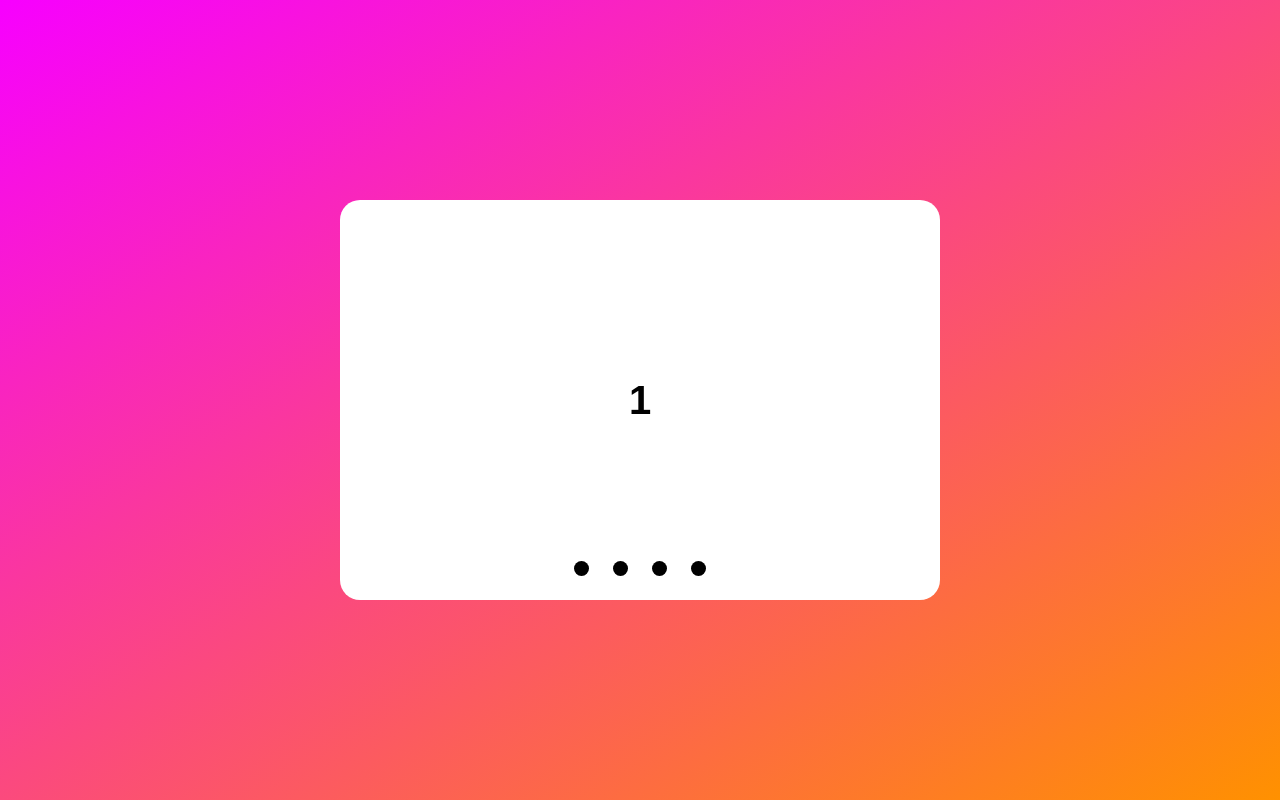
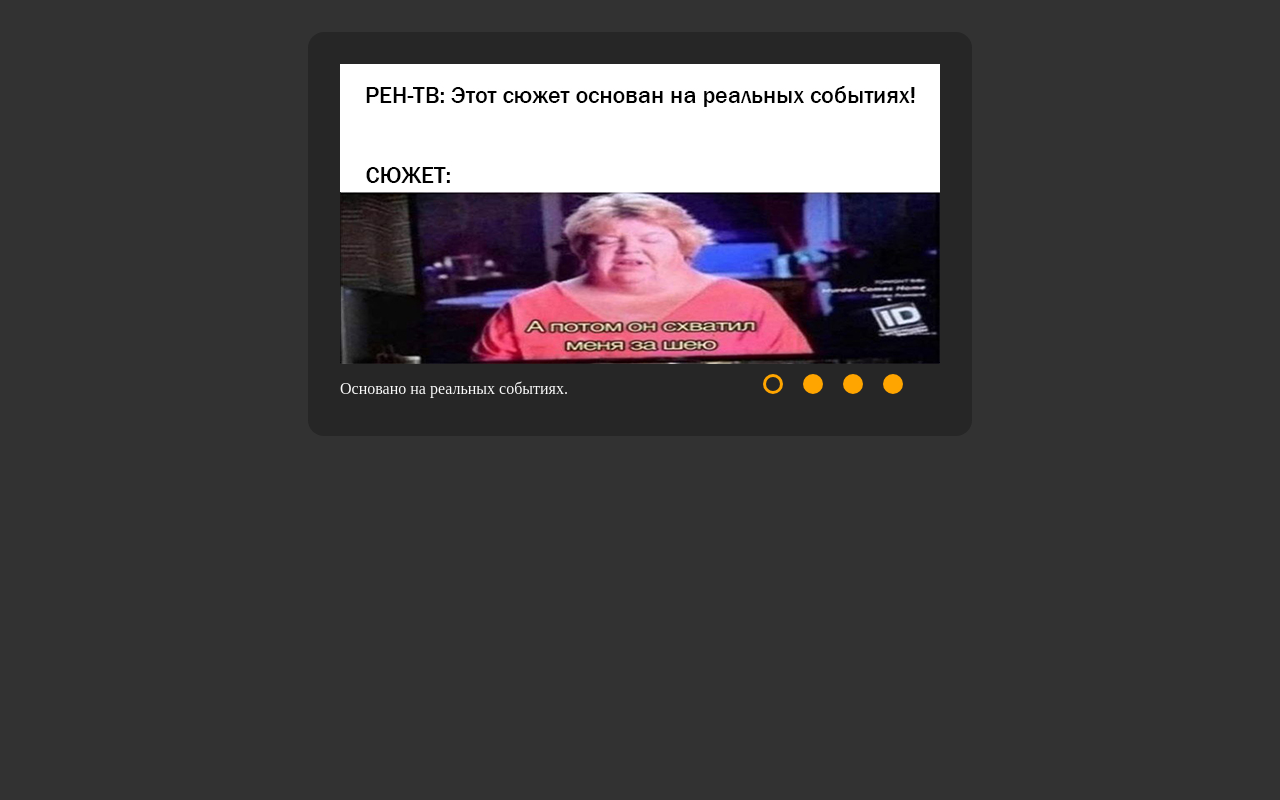
Before and after one commit to Konstantsin-Shumak/cssMemSlider, a plain HTML site: page cssMemSlider/index.html in a window 1280 px wide. Drawn offline with Linux system fonts and the light colour scheme.

Commit message:
feat: add images and work slider (Mon, May 16, 2022 10:02:00 AM)

```diff
--- a/cssMemSlider/css/style.css
+++ b/cssMemSlider/css/style.css
@@ -1,76 +1,173 @@
 html,
 body {
-    height: 100%;
-    margin: 0px;
+    margin: 0;
+    padding: 0;
+    background-color: #323232;
 }
 
-.slider-container {
-    background: linear-gradient(149deg, rgb(247, 0, 255) 0%, rgb(255, 145, 0) 100%);
-    display: flex;
-    align-items: center;
-    justify-content: center;
-    height: 100%;
+.container {
+    background: #262626;
+    margin-left: auto;
+    margin-right: auto;
+    width: fit-content;
+    margin-top: 2rem;
+    border-radius: 1rem;
+    padding: 2rem;
+}
+
+section {
+    max-width: 600px;
+    height: 340px;
+    overflow: hidden;
+    display: grid;
+    grid-template-rows: 10fr 1fr;
+    grid-template-columns: 15fr repeat(5, 1fr);
+    grid-auto-flow: column;
+    background: #262626;
+    color: #fafafa;
 }
 
 .slider {
-    width: 100%;
-    max-width: 600px;
-    height: 400px;
-    margin: 20px;
-    text-align: center;
-    border-radius: 20px;
+    width: fit-content;
+    display: flex;
+    grid-column-start: 1;
+    grid-column-end: 7;
+    order: 1;
     overflow: hidden;
-    position: relative;
 }
 
-.slides {
-    display: flex;
-    overflow-x: scroll;
-    position: relative;
-    scroll-behavior: smooth;
-    scroll-snap-type: x mandatory;
+#slide__1 {
+    background-image: url(../assets/1.jpg);
+}
+#slide__2 {
+    background-image: url(../assets/2.jpg);
+}
+#slide__3 {
+    background-image: url(../assets/3.jpg);
+}
+#slide__4 {
+    background-image: url(../assets/4.jpg);
 }
 
-.slide:nth-of-type(even) {
-    background-color: rgb(250, 246, 212);
+#slide__1,
+#slide__2,
+#slide__3,
+#slide__4 {
+    width: 600px;
+    height: 300px;
 }
 
-.slide {
-    display: flex;
-    justify-content: center;
-    align-items: center;
-    flex-shrink: 0;
-    width: 100%;
-    height: 400px;
-    scroll-snap-align: center;
-    margin-right: 0px;
-    box-sizing: border-box;
-    background: white;
-    transform-origin: center center;
-    transform: scale(1);
+input,
+label {
+    order: 2;
+    z-index: 10;
+    grid-row-start: 2;
+    grid-row-end: 3;
 }
 
-.slide__text {
-    font-size: 40px;
-    font-weight: bold;
-    font-family: sans-serif;
+input[type="radio" i] {
+    display: none;
 }
 
-.slider__nav {
-    box-sizing: border-box;
-    position: absolute;
-    bottom: 5%;
-    left: 50%;
-    width: 200px;
-    margin-left: -100px;
-    text-align: center;
+label {
+    width: 2.5rem;
+    height: 2.5rem;
+    cursor: pointer;
 }
 
-.slider__navlink {
+span {
     display: inline-block;
-    height: 15px;
-    width: 15px;
+    box-sizing: border-box;
+    width: 50%;
+    height: 50%;
+    margin-left: 25%;
+    margin-top: 25%;
+    background: #ffa500;
     border-radius: 50%;
-    background-color: black;
-    margin: 0 10px 0 10px;
+    border: 3px solid #ffa500;
+    transition-property: background, border;
+    transition-duration: 0.2s;
 }
+
+label:hover span {
+    background: #ffd6b0 !important;
+    border: 3px solid #ffd6b0;
+}
+
+label:active span {
+    background: #7a4d32 !important;
+    border: 3px solid #7a4d32;
+}
+
+#radio1:checked ~ label[for="radio1"] span,
+#radio2:checked ~ label[for="radio2"] span,
+#radio3:checked ~ label[for="radio3"] span,
+#radio4:checked ~ label[for="radio4"] span,
+#radio5:checked ~ label[for="radio5"] span {
+    background: #262626;
+    border: 3px solid #ffa500 !important;
+}
+
+#radio1:checked ~ .slider {
+    transform: translate(0);
+}
+
+#radio2:checked ~ .slider {
+    transform: translate(-600px);
+}
+
+#radio3:checked ~ .slider {
+    transform: translate(-1200px);
+}
+
+#radio4:checked ~ .slider {
+    transform: translate(-1800px);
+}
+
+.text--container {
+    display: flex;
+    flex-direction: row;
+    width: fit-content;
+    grid-column-start: 1;
+    grid-column-end: 2;
+    grid-row-start: 2;
+    grid-row-end: 3;
+    order: 2;
+    overflow: hidden;
+}
+
+p {
+    color: #262626;
+    width: 600px;
+    transition-property: color;
+    transition-duration: 0.3s;
+}
+
+#radio1:checked ~ .text--container #text1,
+#radio2:checked ~ .text--container #text2,
+#radio3:checked ~ .text--container #text3,
+#radio4:checked ~ .text--container #text4 {
+    color: #fafafa;
+}
+
+#radio1:checked ~ .text--container {
+    transform: translate(0);
+}
+
+#radio2:checked ~ .text--container {
+    transform: translate(-600px);
+}
+
+#radio3:checked ~ .text--container {
+    transform: translate(-1200px);
+}
+
+#radio4:checked ~ .text--container {
+    transform: translate(-1800px);
+}
+
+.text--container,
+.slider {
+    transition-property: transform;
+    transition-duration: 0.76s;
+}
--- a/cssMemSlider/index.html
+++ b/cssMemSlider/index.html
@@ -10,29 +10,33 @@
 </head>
 
 <body>
-    <div class="slider-container">
-        <div class="slider">
-            <div class="slides">
-                <div id="slides__1" class="slide">
-                    <span class="slide__text">1</span>
-                </div>
-                <div id="slides__2" class="slide">
-                    <span class="slide__text">2</span>
-                </div>
-                <div id="slides__3" class="slide">
-                    <span class="slide__text">3</span>
-                </div>
-                <div id="slides__4" class="slide">
-                    <span class="slide__text">4</span>
-                </div>
+    <div class="container">
+        <section>
+
+            <input id="radio1" type="radio" name="radio-img" checked>
+            <label for="radio1"><span></span></label>
+            <input id="radio2" type="radio" name="radio-img">
+            <label for="radio2"><span></span></label>
+            <input id="radio3" type="radio" name="radio-img">
+            <label for="radio3"><span></span></label>
+            <input id="radio4" type="radio" name="radio-img">
+            <label for="radio4"><span></span></label>
+
+            <div class="slider">
+                <div id="slide__1"></div>
+                <div id="slide__2"></div>
+                <div id="slide__3"></div>
+                <div id="slide__4"></div>
             </div>
-            <div class="slider__nav">
-                <a class="slider__navlink" href="#slides__1"></a>
-                <a class="slider__navlink" href="#slides__2"></a>
-                <a class="slider__navlink" href="#slides__3"></a>
-                <a class="slider__navlink" href="#slides__4"></a>
+
+            <div class="text--container">
+                <p id="text1">Основано на реальных событиях.</p>
+                <p id="text2">Не баг, а фича.</p>
+                <p id="text3">Пара-па-па-пам, что я люблю.</p>
+                <p id="text4">Я просто, промолчу.</p>
             </div>
-        </div>
+
+        </section>
     </div>
 
 </body>
```
Also changed, not shown: cssMemSlider/assets/1.jpg (added), cssMemSlider/assets/2.jpg (added), cssMemSlider/assets/3.jpg (added), cssMemSlider/assets/4.jpg (added).
